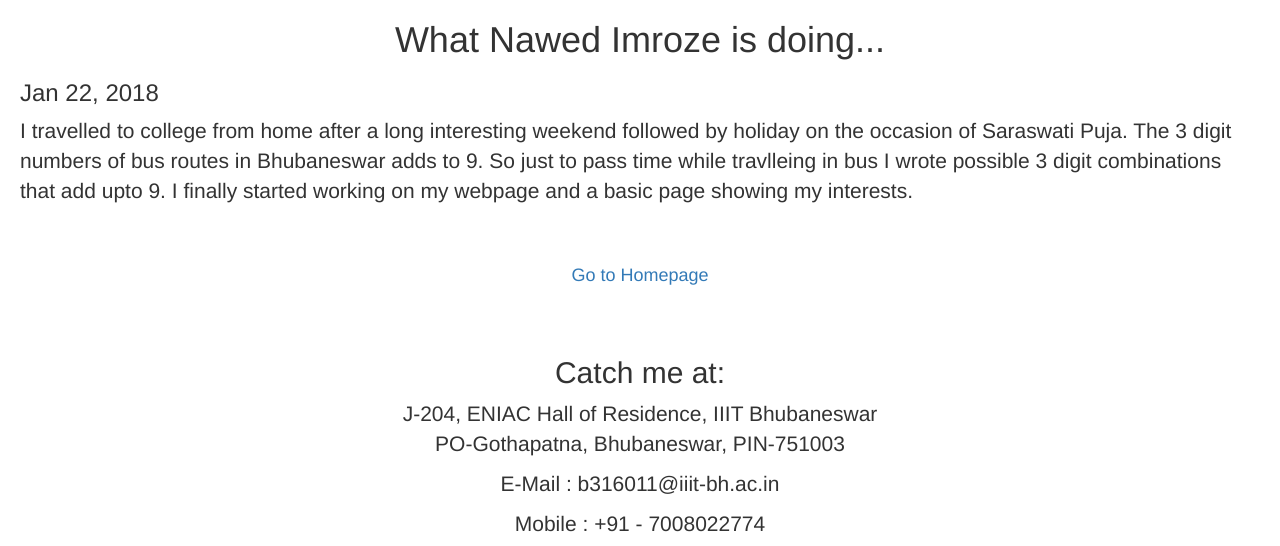
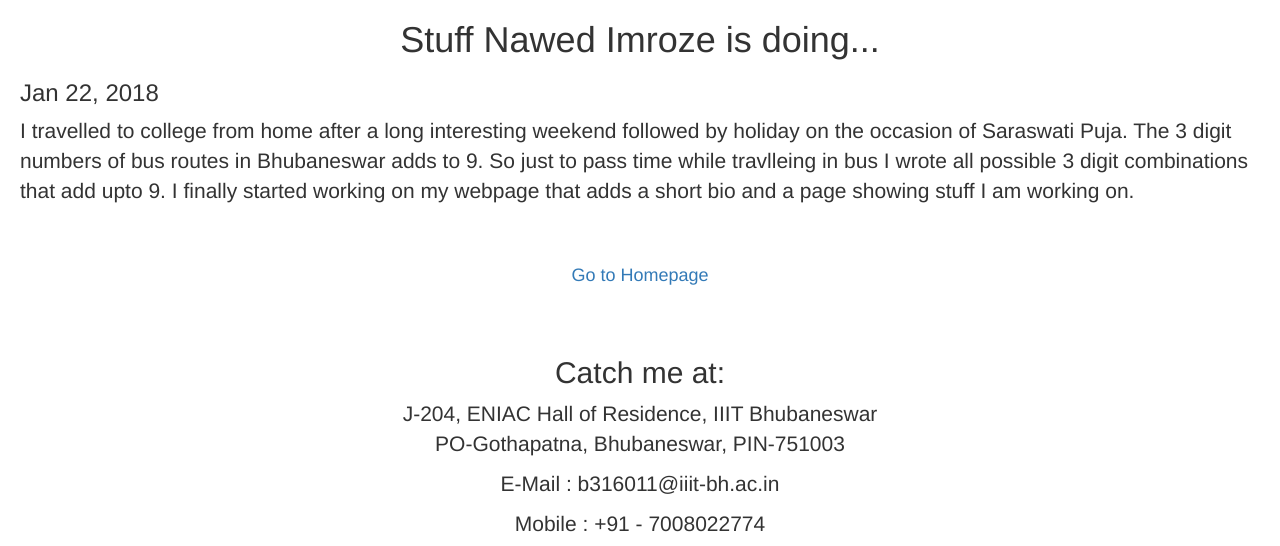
Before and after one commit to mahantyr/nawedx.github.io, a plain HTML site: page diary.html in a window 1280 px wide. Shown: the top 546 px of the page. Drawn offline with nearby package versions, Linux system fonts and the light colour scheme.

Commit message:
Some typos

```diff
--- a/diary.html
+++ b/diary.html
@@ -7,12 +7,12 @@
 	<title>Nawed Imroze - Portfolio</title>
 </head>
 <body class="bd">
-	<h1 class="text-center" font-family="Arial">What Nawed Imroze is doing...</h1>
+	<h1 class="text-center" font-family="Arial">Stuff Nawed Imroze is doing...</h1>
 	<h3>Jan 22, 2018</h3>
 	<p>
 		I travelled to college from home after a long interesting weekend followed by holiday on the occasion of Saraswati Puja.
-		The 3 digit numbers of bus routes in Bhubaneswar adds to 9. So just to pass time while travlleing in bus I wrote possible 3 digit combinations that add upto 9.
-		I finally started working on my webpage and a basic page showing my interests.
+		The 3 digit numbers of bus routes in Bhubaneswar adds to 9. So just to pass time while travlleing in bus I wrote all possible 3 digit combinations that add upto 9.
+		I finally started working on my webpage that adds a short bio and a page showing stuff I am working on.
 	</p>
 	<br><br><h4 class="text-center"><a href="index.html">Go to Homepage</a></h4>
 	<br><br>
```
